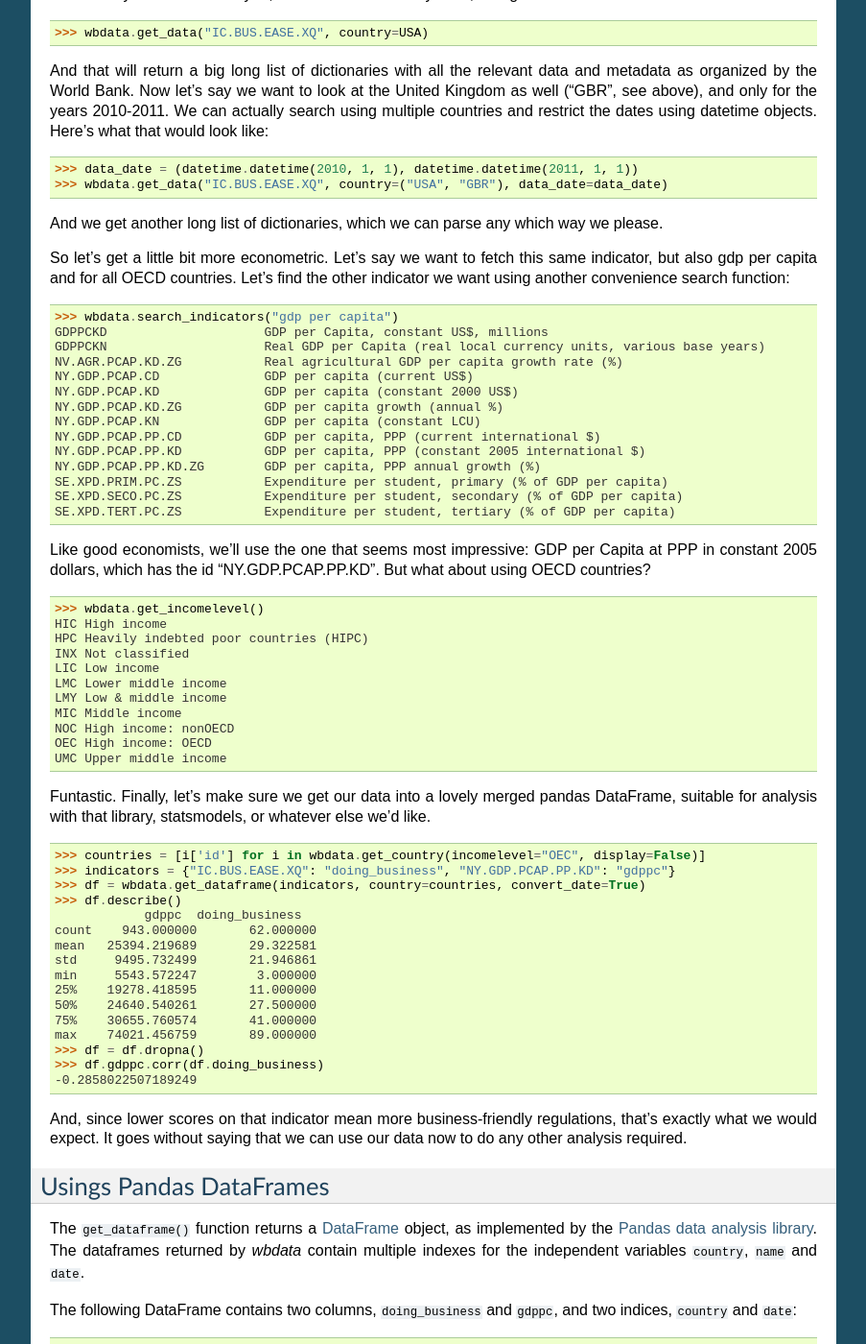
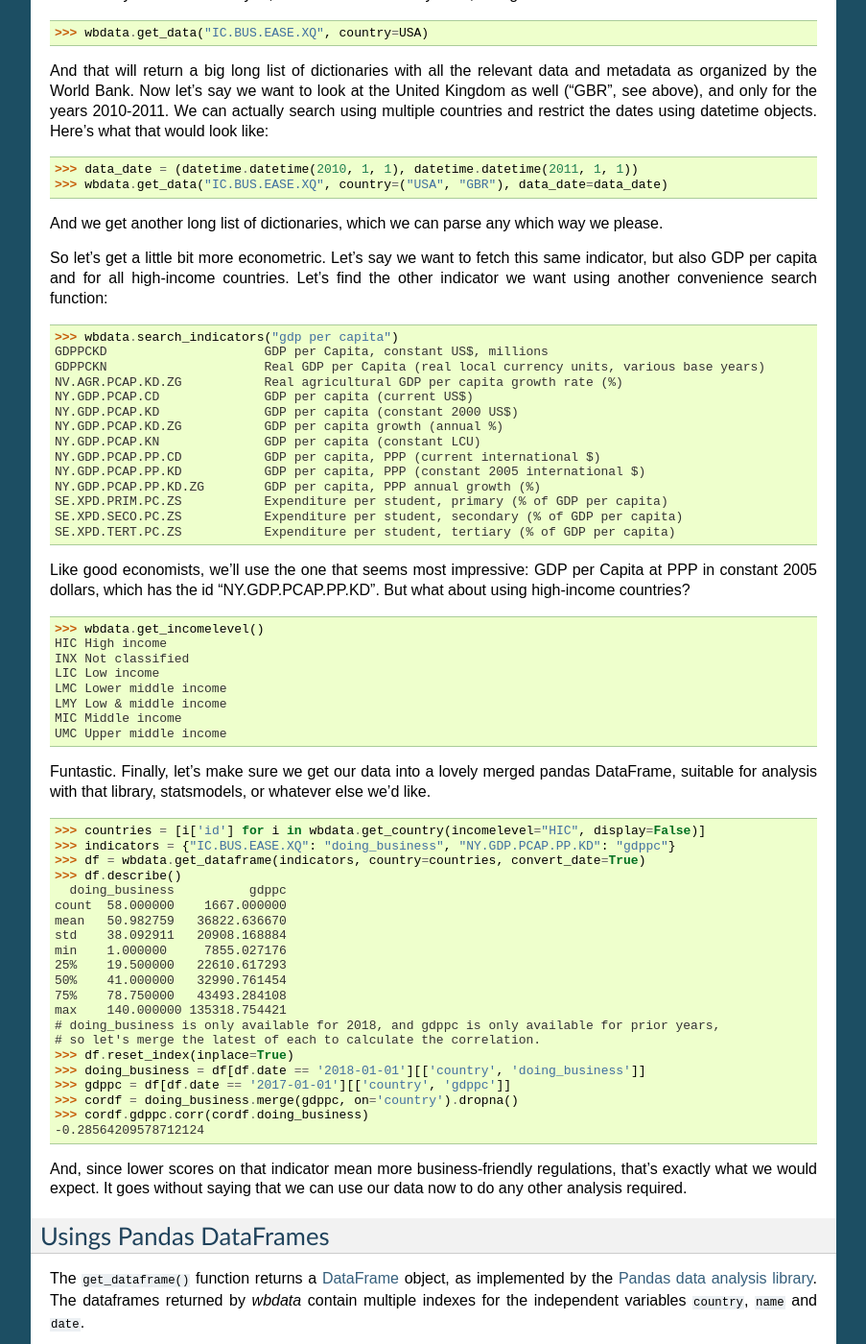
Before and after one commit to OliverSherouse/wbdata, a Sphinx documentation site: the page built from docs/source/index.rst, in a window 1280 px wide and 1400 px high, scrolled down 2547 px. Shown: the whole window at 96% size, without its empty margins (198-1101 px from the left). Built offline with Sphinx 7.4.7, drawn with Linux system fonts in a browser that asks for light colours.

Commit message:
Replace OECD references with HIC, and fix correlation example
`OEC` is no longer a valid value of `incomelevel` (see https://github.com/OliverSherouse/wbdata/issues/28), so this replaces `OEC` with `HIC`.

When testing this I also discovered that the current example correlating GDP/capita and the Ease of doing business index fails due to the former being available through 2017, and the latter only being available for 2018. So this also adds some code to merge the 2018 business index with the 2017 GDP/capita to get the correlation working.

```diff
--- a/docs/source/index.rst
+++ b/docs/source/index.rst
@@ -175,7 +175,7 @@ And we get another long list of dictionaries, which we can parse any which way
 we please.
 
 So let's get a little bit more econometric. Let's say we want to fetch this
-same indicator, but also gdp per capita and for all OECD countries.  Let's find
+same indicator, but also GDP per capita and for all high-income countries.  Let's find
 the other indicator we want using another convenience search function:
 
     >>> wbdata.search_indicators("gdp per capita")
@@ -195,40 +195,42 @@ the other indicator we want using another convenience search function:
 
 Like good economists, we'll use the one that seems most impressive: GDP per
 Capita at PPP in constant 2005 dollars, which has the id "NY.GDP.PCAP.PP.KD".
-But what about using OECD countries?
+But what about using high-income countries?
 
     >>> wbdata.get_incomelevel()
     HIC	High income
-    HPC	Heavily indebted poor countries (HIPC)
     INX	Not classified
     LIC	Low income
     LMC	Lower middle income
     LMY	Low & middle income
     MIC	Middle income
-    NOC	High income: nonOECD
-    OEC	High income: OECD
     UMC	Upper middle income
 
 Funtastic.  Finally, let's make sure we get our data into a lovely merged
 pandas DataFrame, suitable for analysis with that library, statsmodels, or
 whatever else we'd like.
 
-    >>> countries = [i['id'] for i in wbdata.get_country(incomelevel="OEC", display=False)]
+    >>> countries = [i['id'] for i in wbdata.get_country(incomelevel="HIC", display=False)]
     >>> indicators = {"IC.BUS.EASE.XQ": "doing_business", "NY.GDP.PCAP.PP.KD": "gdppc"}
     >>> df = wbdata.get_dataframe(indicators, country=countries, convert_date=True)
     >>> df.describe()
-                gdppc  doing_business
-    count    943.000000       62.000000
-    mean   25394.219689       29.322581
-    std     9495.732499       21.946861
-    min     5543.572247        3.000000
-    25%    19278.418595       11.000000
-    50%    24640.540261       27.500000
-    75%    30655.760574       41.000000
-    max    74021.456759       89.000000
-    >>> df = df.dropna()
-    >>> df.gdppc.corr(df.doing_business)
-    -0.2858022507189249
+      doing_business          gdppc
+    count  58.000000    1667.000000
+    mean   50.982759   36822.636670
+    std    38.092911   20908.168884
+    min    1.000000     7855.027176
+    25%    19.500000   22610.617293
+    50%    41.000000   32990.761454
+    75%    78.750000   43493.284108
+    max    140.000000 135318.754421
+    # doing_business is only available for 2018, and gdppc is only available for prior years,
+    # so let's merge the latest of each to calculate the correlation.
+    >>> df.reset_index(inplace=True)
+    >>> doing_business = df[df.date == '2018-01-01'][['country', 'doing_business']]
+    >>> gdppc = df[df.date == '2017-01-01'][['country', 'gdppc']]
+    >>> cordf = doing_business.merge(gdppc, on='country').dropna()
+    >>> cordf.gdppc.corr(cordf.doing_business)
+    -0.28564209578712124
 
 And, since lower scores on that indicator mean more business-friendly
 regulations, that's exactly what we would expect. It goes without saying that
```
